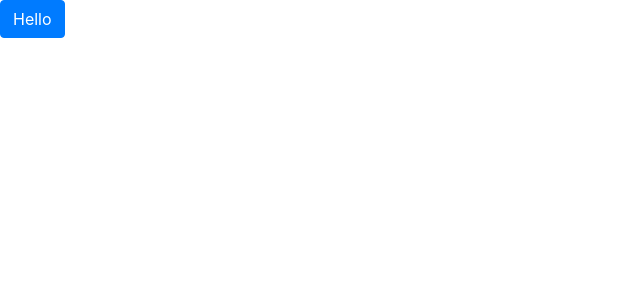
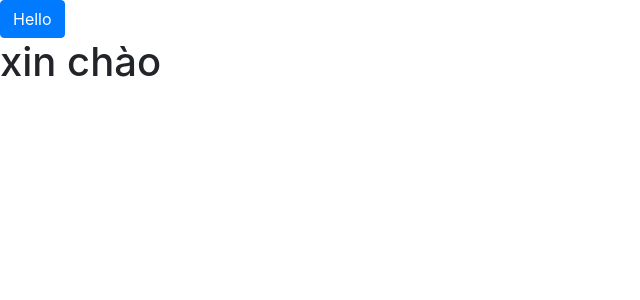
Before and after one commit to yennhihuynh149/Project1, a React (Create React App) app: page / in a window 1280 px wide. Shown: the top 300 px of the page, without its empty margins (0-640 px from the left). Built offline with nearby package versions, Linux system fonts and the light colour scheme.

Commit message:
practice

```diff
--- a/src/App.js
+++ b/src/App.js
@@ -6,6 +6,9 @@ function Nhi() {
   return (
     <div className="Nhi">
       <div className='btn btn-primary'>Hello</div>
+      <div>
+        <h1>xin chào</h1>
+      </div>
     </div>
   );
 }
```
